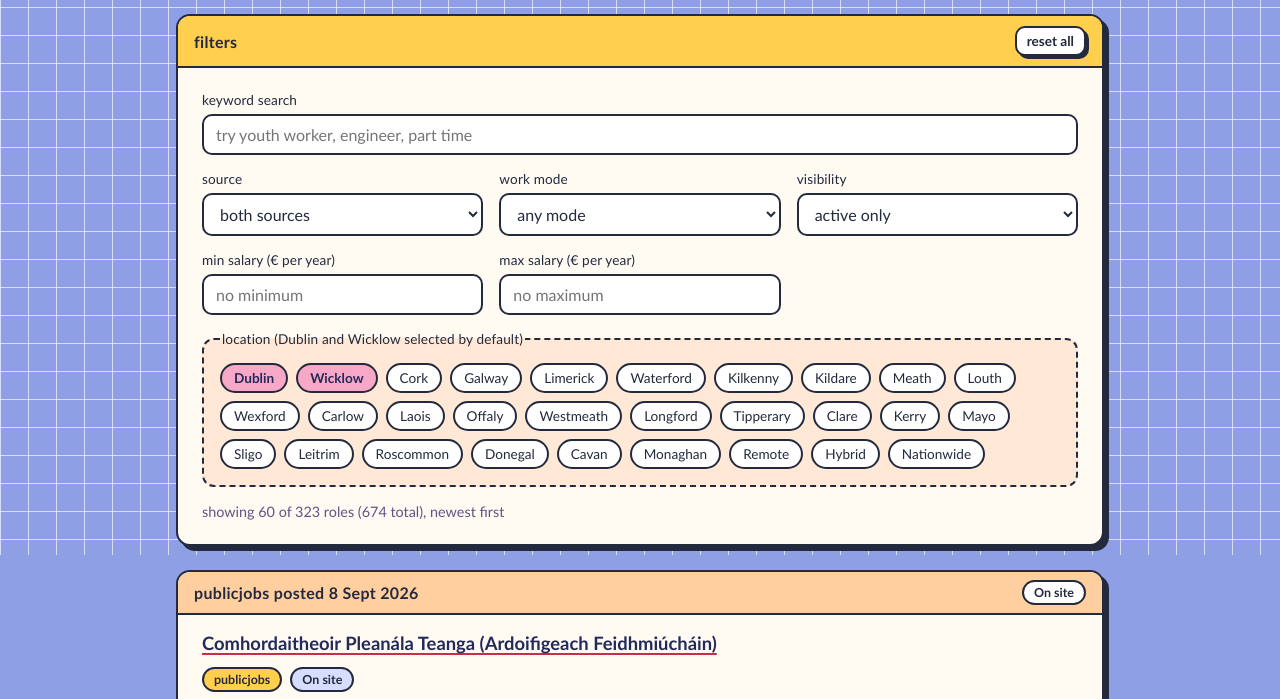
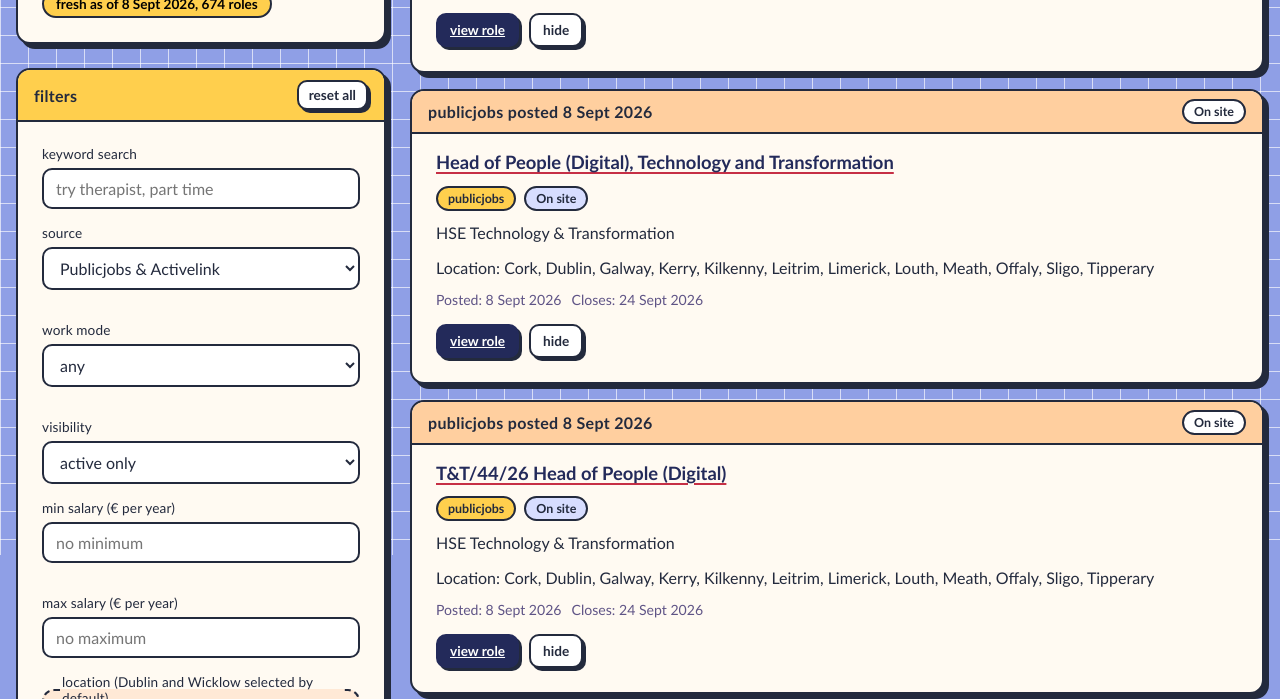
Before and after one commit to vlvagerviwager/aesthetic-job-board, a website built with Vite: page index.html in a window 1280 px wide. Shown: the part 245-944 px from the top of the page. Built offline with nearby package versions, Linux system fonts and the light colour scheme.

Commit message:
feat: move board into sidebar layout with listings on the right

```diff
--- a/index.html
+++ b/index.html
@@ -12,6 +12,8 @@
     <noscript><p class="noscript-message">This job board needs JavaScript to filter and display roles.</p></noscript>
     <div class="page-grid" aria-hidden="true"></div>
     <main class="page">
+      <div class="layout">
+        <div class="sidebar">
           <header class="window hero">
             <div class="titlebar">
               <span class="titlebar-dots" aria-hidden="true">
@@ -37,21 +39,21 @@
             <div class="filters-body">
               <label class="field">
                 <span class="field-label">keyword search</span>
-            <input id="keywordInput" class="retro-input" type="search" placeholder="try youth worker, engineer, part time" autocomplete="off" />
+                <input id="keywordInput" class="retro-input" type="search" placeholder="try therapist, part time" autocomplete="off" />
               </label>
               <div class="field-row">
                 <label class="field">
                   <span class="field-label">source</span>
                   <select id="sourceSelect" class="retro-input">
-                <option value="all">both sources</option>
-                <option value="publicjobs">publicjobs only</option>
+                    <option value="all">Publicjobs & Activelink</option>
+                    <option value="publicjobs">Publicjobs only</option>
                     <option value="activelink">activelink only</option>
                   </select>
                 </label>
                 <label class="field">
                   <span class="field-label">work mode</span>
                   <select id="workModeSelect" class="retro-input">
-                <option value="all">any mode</option>
+                    <option value="all">any</option>
                     <option value="remote">remote</option>
                     <option value="hybrid">hybrid</option>
                     <option value="onsite">on site</option>
@@ -83,8 +85,10 @@
               <p class="result-line" id="resultMeta" role="status"></p>
             </div>
           </section>
+        </div>
 
         <section id="jobList" class="job-list" aria-label="Job listings"></section>
+      </div>
 
       <footer class="window footer">
         <div class="footer-body">
--- a/src/style.css
+++ b/src/style.css
@@ -89,12 +89,38 @@ body {
 
 .page {
   position: relative;
-  max-width: 960px;
+  max-width: 1280px;
   margin: 0 auto;
   padding: var(--space-lg) var(--space-md) var(--space-xl);
   display: flex;
   flex-direction: column;
   gap: var(--space-lg);
+}
+
+.layout {
+  display: grid;
+  grid-template-columns: 370px minmax(0, 1fr);
+  gap: var(--space-lg);
+  align-items: start;
+}
+
+.sidebar {
+  display: flex;
+  flex-direction: column;
+  gap: var(--space-lg);
+  min-width: 0;
+}
+
+.sidebar .field-row {
+  grid-template-columns: 1fr;
+}
+
+.sidebar .hero h1 {
+  font-size: 1.75rem;
+}
+
+.job-list {
+  min-width: 0;
 }
 
 .window {
@@ -478,8 +504,18 @@ code {
   color: var(--color-ink);
 }
 
+@media (max-width: 980px) {
+  .layout {
+    grid-template-columns: 1fr;
+  }
+  .sidebar .field-row {
+    grid-template-columns: repeat(3, 1fr);
+  }
+}
+
 @media (max-width: 720px) {
-  .field-row {
+  .field-row,
+  .sidebar .field-row {
     grid-template-columns: 1fr;
   }
   .hero h1 {
```
Lines whose indentation alone changed are shown as unchanged.
